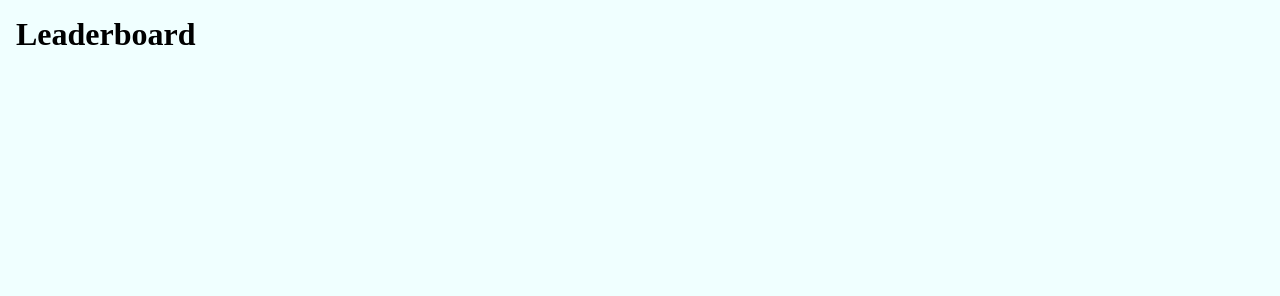
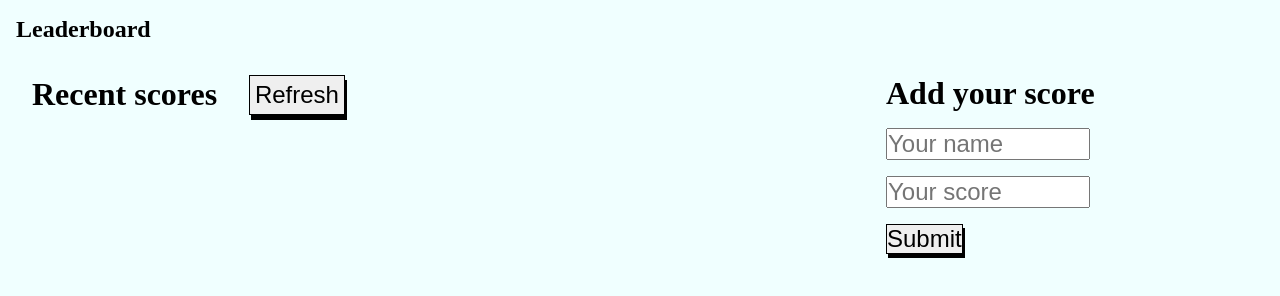
Before and after one commit to charlyeneh/Leaderboard-list-App, a website built with webpack: page dist/index.html in a window 1280 px wide. Built offline with nearby package versions, Linux system fonts and the light colour scheme.

Commit message:
Make necessary changes to the markup

```diff
--- a/dist/index.html
+++ b/dist/index.html
@@ -7,6 +7,24 @@
   <title>Leaderboard List App</title>
 <script defer src="bundle.js"></script></head>
 <body>
-  <h1>Leaderboard</h1>
+  <section>
+    <h1>Leaderboard</h1>
+    <main class="container">
+      <div class="left-container">
+        <div class="score-header">
+          <h3>Recent scores</h3>
+          <div><button type="button">Refresh</button></div>
+        </div>
+      </div>
+      <div class="right-container">
+        <h3>Add your score</h3>
+        <form class="form">
+				<input type="text" placeholder="Your name" />
+				<input type="text" placeholder="Your score" />
+				<button type="submit">Submit</button>
+			  </form>
+      </div>
+    </main>
+  </section>
 </body>
 </html>
```
Also changed, not shown: dist/bundle.js (+2 -2 lines).
